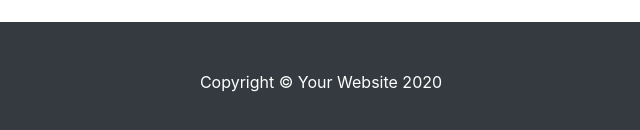
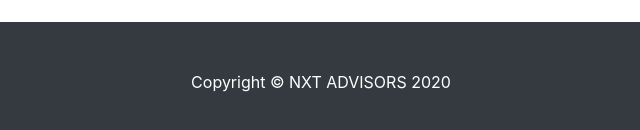
Before and after one commit to brunobernal/material-trilhanxt, a website: page index.html in a window 1280 px wide. Shown: the part 1352-1482 px from the top of the page, 319-959 px from the left. Drawn offline with Linux system fonts and the light colour scheme.

Commit message:
Update index.html

```diff
--- a/index.html
+++ b/index.html
@@ -190,7 +190,7 @@
   <!-- Footer -->
   <footer class="py-5 bg-dark">
     <div class="container">
-      <p class="m-0 text-center text-white">Copyright &copy; Your Website 2020</p>
+      <p class="m-0 text-center text-white">Copyright &copy; NXT ADVISORS 2020</p>
     </div>
     <!-- /.container -->
   </footer>
```
